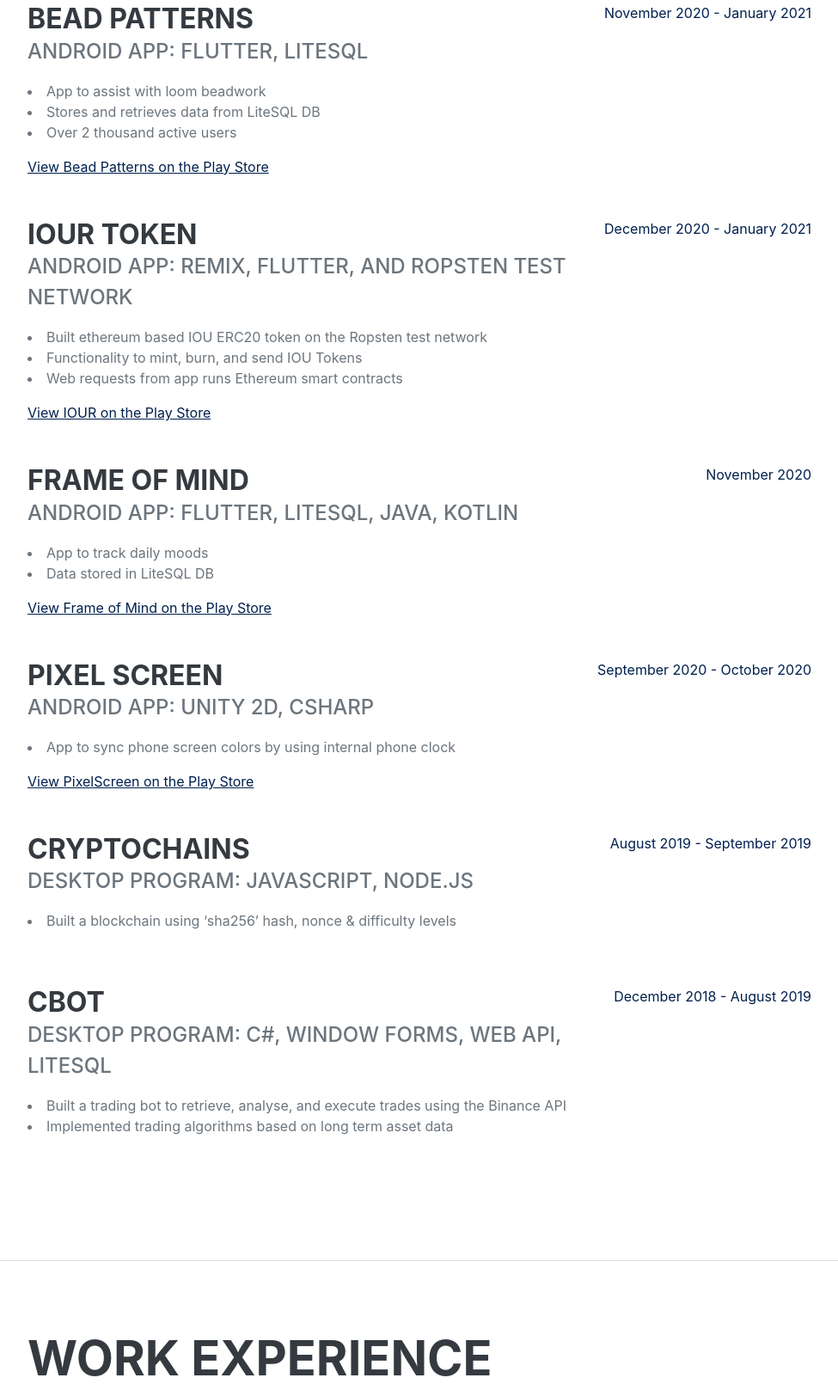
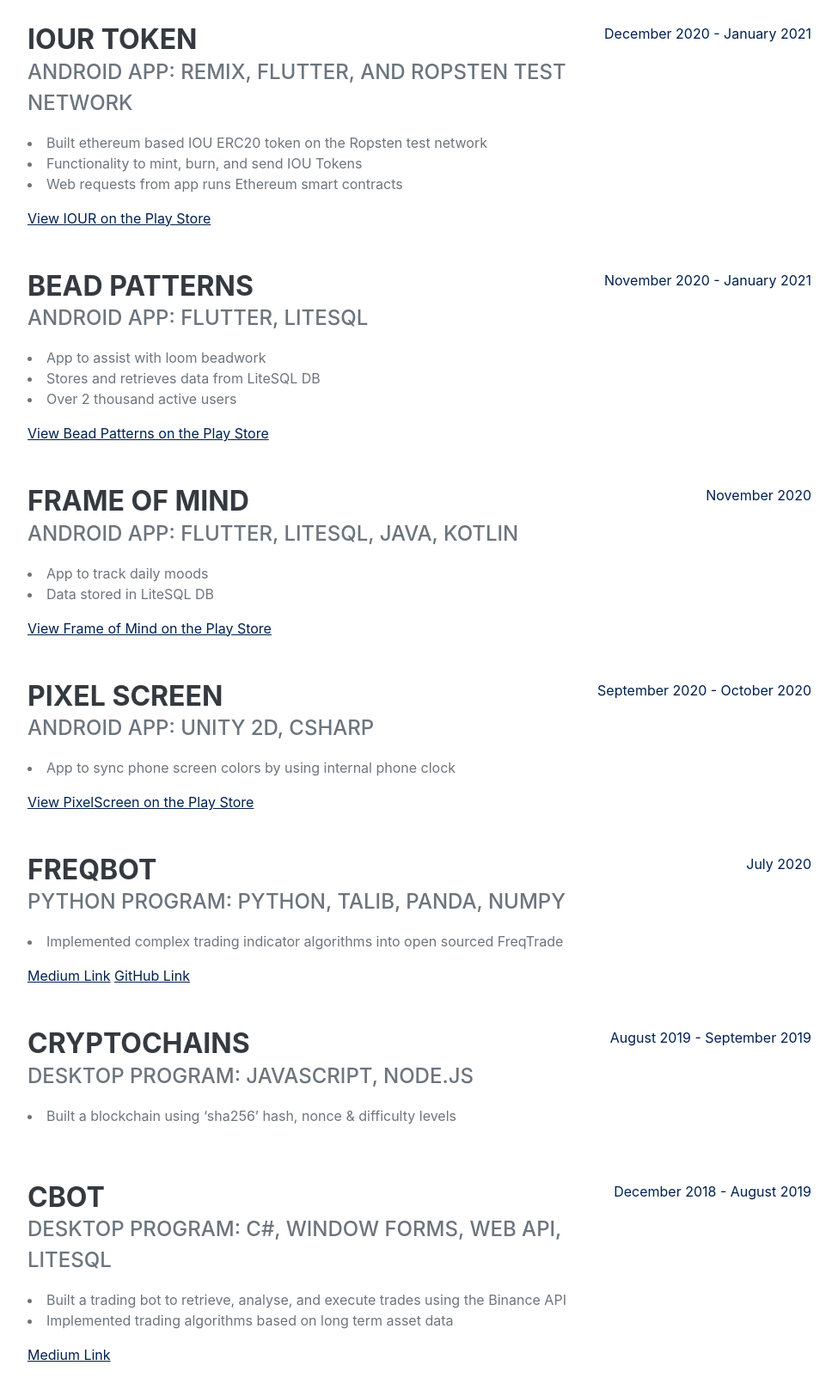
Before and after one commit to rene-ppd/Test_webpage, a plain HTML site: page index.html in a window 1280 px wide. Shown: the part 1696-3313 px from the top of the page at 86% size, without its empty margins (288-1263 px from the left). Drawn offline with nearby package versions, Linux system fonts and the light colour scheme; some icons are missing; a web font is replaced by a local one.

Commit message:
Updated project order & added medium/git links

```diff
--- a/index.html
+++ b/index.html
@@ -71,6 +71,8 @@
                                 <li>Runs Django to automate the data collection and handle data storage</li>
                                 <li>Searching for correlation between movie data and viewer data</li>
                             </p>
+                            <a href="https://medium.com/@fractate.dev/web-scraping-rotten-tomatoes-analyzing-ethnic-diversity-21540aa3f049" target="_blank">Medium Link</a>
+                            <a href="https://github.com/Fractate/scrotten_movies" target="_blank">GitHub Link</a>
                         </div>
                         <div class="flex-shrink-0"><span class="text-primary">June 2021 - Present</span></div>
                     </div>
@@ -101,6 +103,19 @@
                     </div>
                     <div class="d-flex flex-column flex-md-row justify-content-between mb-5">
                         <div class="flex-grow-1">
+                            <h3 class="mb-0">IOUR Token</h3>
+                            <div class="subheading mb-3">Android App: Remix, Flutter, and Ropsten Test Network</div>
+                            <p>
+                                <li>Built ethereum based IOU ERC20 token on the Ropsten test network</li>
+                                <li>Functionality to mint, burn, and send IOU Tokens</li>
+                                <li>Web requests from app runs Ethereum smart contracts</li>
+                            </p>
+                            <a href="https://play.google.com/store/apps/details?id=com.fractate.iourtoken" target="_blank">View IOUR on the Play Store</a>
+                        </div>
+                        <div class="flex-shrink-0"><span class="text-primary">December 2020 - January 2021</span></div>
+                    </div>
+                    <div class="d-flex flex-column flex-md-row justify-content-between mb-5">
+                        <div class="flex-grow-1">
                             <h3 class="mb-0">Bead Patterns</h3>
                             <div class="subheading mb-3">Android App: Flutter, LiteSQL</div>
                             <p>
@@ -111,19 +126,6 @@
                             <a href="https://play.google.com/store/apps/details?id=com.fractate.beadpatterns" target="_blank">View Bead Patterns on the Play Store</a>
                         </div>
                         <div class="flex-shrink-0"><span class="text-primary">November 2020 - January 2021</span></div>
-                    </div>
-                    <div class="d-flex flex-column flex-md-row justify-content-between mb-5">
-                        <div class="flex-grow-1">
-                            <h3 class="mb-0">IOUR Token</h3>
-                            <div class="subheading mb-3">Android App: Remix, Flutter, and Ropsten Test Network</div>
-                            <p>
-                                <li>Built ethereum based IOU ERC20 token on the Ropsten test network</li>
-                                <li>Functionality to mint, burn, and send IOU Tokens</li>
-                                <li>Web requests from app runs Ethereum smart contracts</li>
-                            </p>
-                            <a href="https://play.google.com/store/apps/details?id=com.fractate.iourtoken" target="_blank">View IOUR on the Play Store</a>
-                        </div>
-                        <div class="flex-shrink-0"><span class="text-primary">December 2020 - January 2021</span></div>
                     </div>
                     <div class="d-flex flex-column flex-md-row justify-content-between mb-5">
                         <div class="flex-grow-1">
@@ -150,6 +152,18 @@
                     </div>
                     <div class="d-flex flex-column flex-md-row justify-content-between mb-5">
                         <div class="flex-grow-1">
+                            <h3 class="mb-0">FreqBot</h3>
+                            <div class="subheading mb-3">Python Program: Python, TaLib, Panda, Numpy</div>
+                            <p>
+                                <li>Implemented complex trading indicator algorithms into open sourced FreqTrade</li>
+                            </p>
+                            <a href="https://medium.com/@fractate.dev/implementing-trading-bot-strategies-b7ce28baacfe" target="_blank">Medium Link</a>
+                            <a href="https://github.com/Fractate/freqbot" target="_blank">GitHub Link</a>
+                        </div>
+                        <div class="flex-shrink-0"><span class="text-primary">July 2020</span></div>
+                    </div>
+                    <div class="d-flex flex-column flex-md-row justify-content-between mb-5">
+                        <div class="flex-grow-1">
                             <h3 class="mb-0">CryptoChains</h3>
                             <div class="subheading mb-3">Desktop Program: Javascript, Node.js</div>
                             <p>
@@ -166,6 +180,7 @@
                                 <li>Built a trading bot to retrieve, analyse, and execute trades using the Binance API</li>
                                 <li>Implemented trading algorithms based on long term asset data</li>
                             </p>
+                            <a href="https://medium.com/@fractate.dev/making-a-trading-bot-using-windows-forms-csharp-ea3a364c28a7" target="_blank">Medium Link</a>
                         </div>
                         <div class="flex-shrink-0"><span class="text-primary">December 2018 - August 2019</span></div>
                     </div>
```
